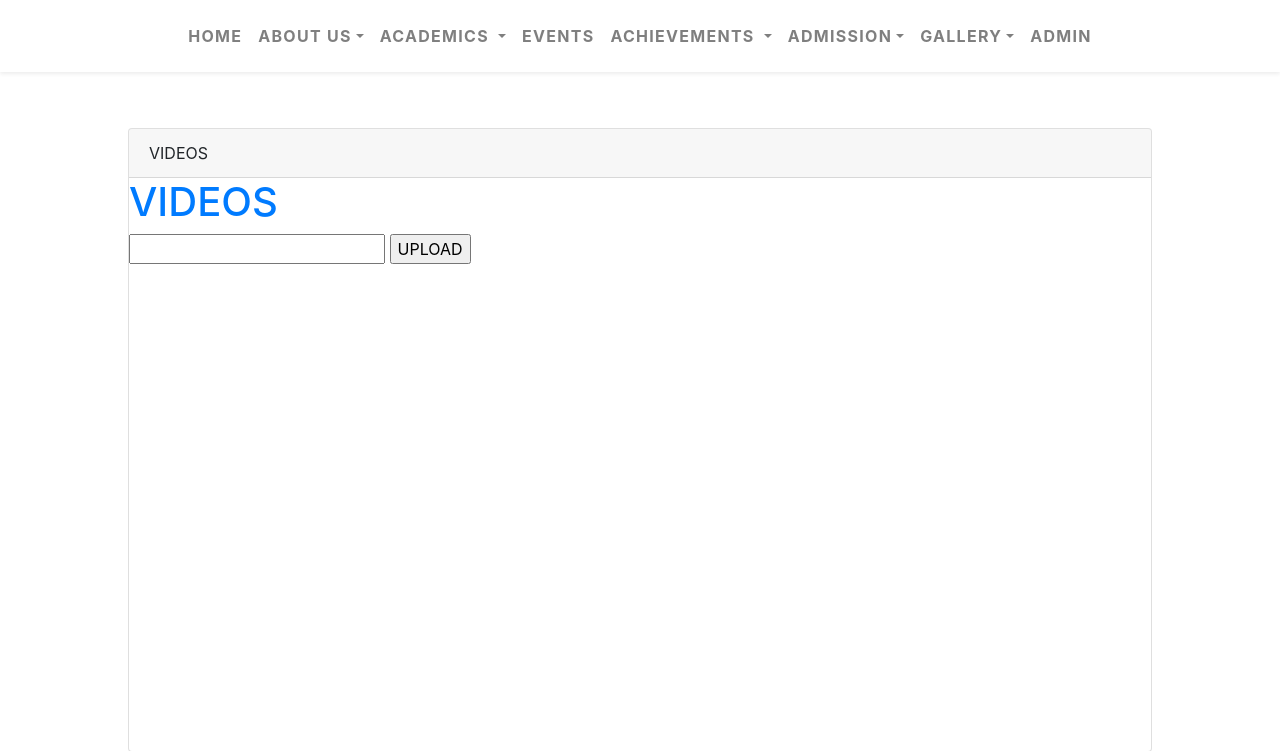
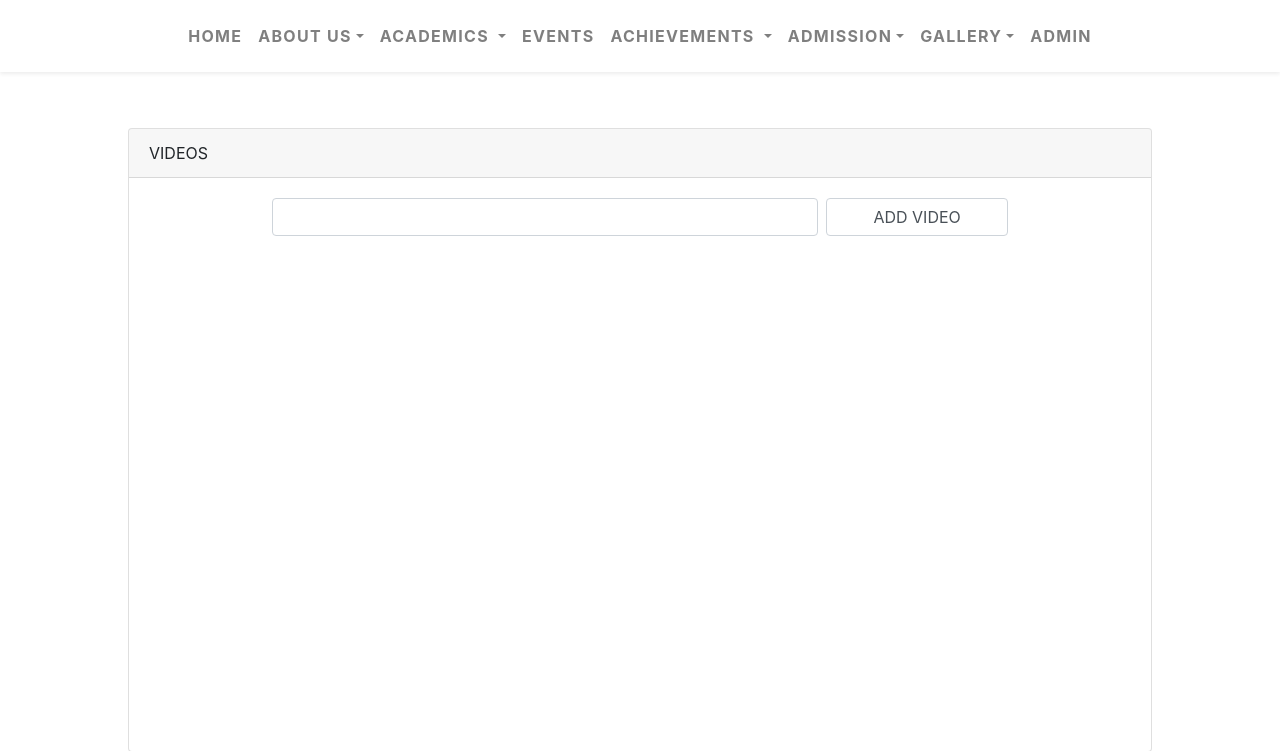
Before and after one commit to dip7501686040/notredamedelhi, a PHP site: page /videos.php in a window 1280 px wide. Shown: the top 751 px of the page. Run offline with PHP 8.4, Linux system fonts and the light colour scheme.

Commit message:
admin videos fixed

```diff
--- a/css/style.css
+++ b/css/style.css
@@ -25,8 +25,10 @@
   display: flex;
   flex-wrap: wrap;
 }
-.event_message_notice .event_message_notice {
-  min-width: 20%;
+@media only screen and (max-width: 768px) {
+  .event_message_notice {
+    flex-direction: column;
+  }
 }
 /*........//index content........ */
 
--- a/videos.php
+++ b/videos.php
@@ -5,28 +5,29 @@ require('header.php');
     <div class="card-header">
         VIDEOS
     </div>
-
-
-    <h1><a href="videos_list.php">VIDEOS</a> </h1>
-
-    <form method="POST" action="videos.php" enctype="multipart/form-data">
-        <input type="text" name="link">
-        <input type="submit" name="upload" value="UPLOAD">
-    </form>
-
+    <div class="card-body d-flex flex-column align-items-center admin_youtube_video">
+        <form method="POST" class="w-75" action="videos.php" enctype="multipart/form-data">
+            <div class="form-group d-flex">
+                <input class="form-control w-75" type="text" name="link">
+                <input class="form-control w-25 ml-2" type="submit" name="upload" value="ADD VIDEO">
+            </div>
+        </form>
+    </div>
 </div>
 <?php
+require('footer.php');
+?>
+<?php
 
-if (isset($_POST['upload']))
-{
+if (isset($_POST['upload'])) {
     $name = urlencode($_POST['link']);
 
 
-    $sql= "INSERT INTO video (name) VALUES('$name')";
+    $sql = "INSERT INTO video (name) VALUES('$name')";
 
     $res = $db_handler->runQuery($sql);
 
-    if($res == 1){
+    if ($res == 1) {
         echo "<script>
          {
           alert('Successfully Inserted!!');
@@ -36,7 +37,3 @@ if (isset($_POST['upload']))
     }
 }
 ?>
-
-<?php
-require('footer.php');
-?>
```
Also changed, not shown: map.php (+7 -11 lines), videos_list.php (deleted, +0 -18 lines).
